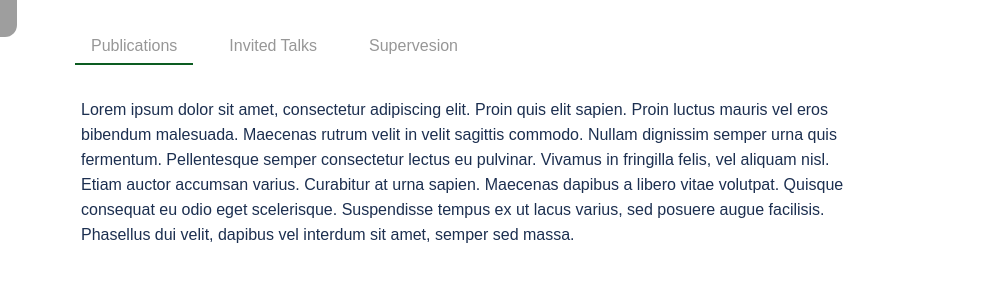
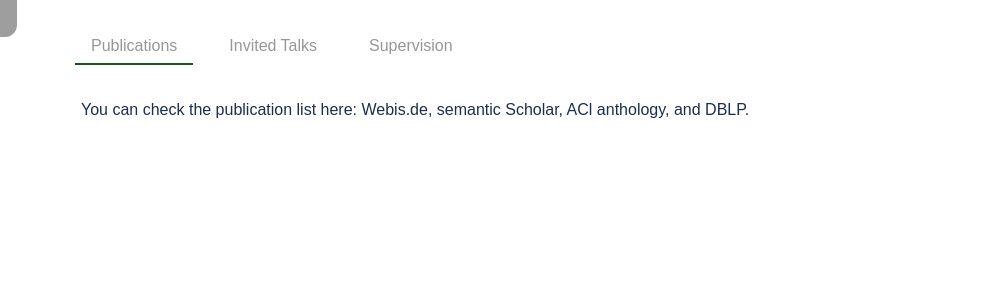
Before and after one commit to Khalid-AlKhatib/LTS, a plain HTML site: page members/member-1.html in a window 1280 px wide. Shown: the part 359-656 px from the top of the page, 275-1280 px from the left. Drawn offline with nearby package versions, Linux system fonts and the light colour scheme; grey boxes are pictures that could not be loaded; a web font is replaced by a local one.

Commit message:
Update member-1.html

```diff
--- a/members/member-1.html
+++ b/members/member-1.html
@@ -211,14 +211,15 @@
                                     <li class="nav-item" role="presentation">
                                         <button class="nav-link" id="pills-contact-tab" data-bs-toggle="pill"
                                             data-bs-target="#pills-contact" type="button" role="tab"
-                                            aria-controls="pills-contact" aria-selected="false">Supervesion</button>
+                                            aria-controls="pills-contact" aria-selected="false">Supervision</button>
                                     </li>
                                 </ul>
                                 <div class="tab-content" id="pills-tabContent">
                                     <div class="tab-pane fade show active" id="pills-home" role="tabpanel"
                                         aria-labelledby="pills-home-tab">
                                         <div class="p-3">
-                                            <p>Lorem ipsum dolor sit amet, consectetur adipiscing elit. Proin quis elit sapien. Proin luctus mauris vel eros bibendum malesuada. Maecenas rutrum velit in velit sagittis commodo. Nullam dignissim semper urna quis fermentum. Pellentesque semper consectetur lectus eu pulvinar. Vivamus in fringilla felis, vel aliquam nisl. Etiam auctor accumsan varius. Curabitur at urna sapien. Maecenas dapibus a libero vitae volutpat. Quisque consequat eu odio eget scelerisque. Suspendisse tempus ex ut lacus varius, sed posuere augue facilisis. Phasellus dui velit, dapibus vel interdum sit amet, semper sed massa.</p>
+                                            <p> You can check the publication list here: Webis.de, semantic Scholar, ACl anthology, and DBLP.
+                                            </p>
                                         </div>
                                     </div>
                                     <div class="tab-pane fade" id="pills-profile" role="tabpanel"
@@ -230,7 +231,7 @@
                                     <div class="tab-pane fade" id="pills-contact" role="tabpanel"
                                         aria-labelledby="pills-contact-tab">
                                         <div class="p-3">
-                                            <p>Sed maximus est nibh, eget pretium turpis dignissim iaculis. Nulla cursus, dolor vel rutrum blandit, libero quam dictum massa, tempus iaculis lectus diam id ligula. Maecenas ac consectetur ipsum. Duis euismod porttitor quam, a tristique lorem congue et. Nullam ultricies varius eros nec mattis. Sed feugiat congue nulla vel consectetur. Mauris scelerisque vehicula tellus, quis ullamcorper elit feugiat eget.</p>
+                                            <p>Check the list of supervised these here: xxxxxx and xxxx.</p>
                                         </div>
                                     </div>
                                 </div>
```
